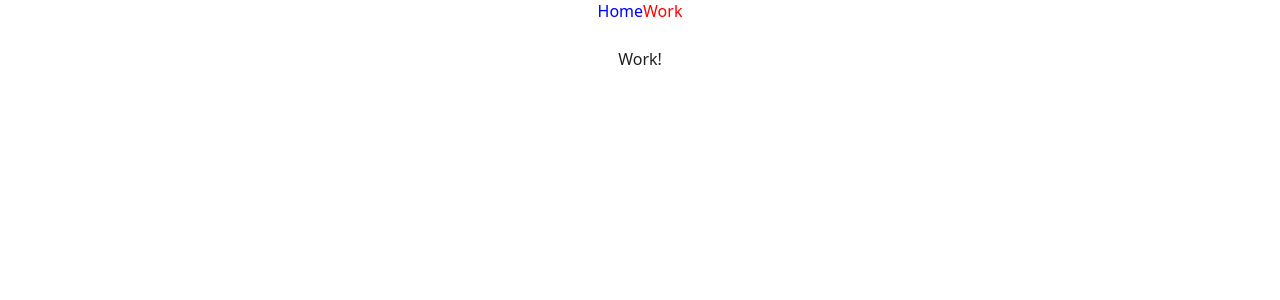
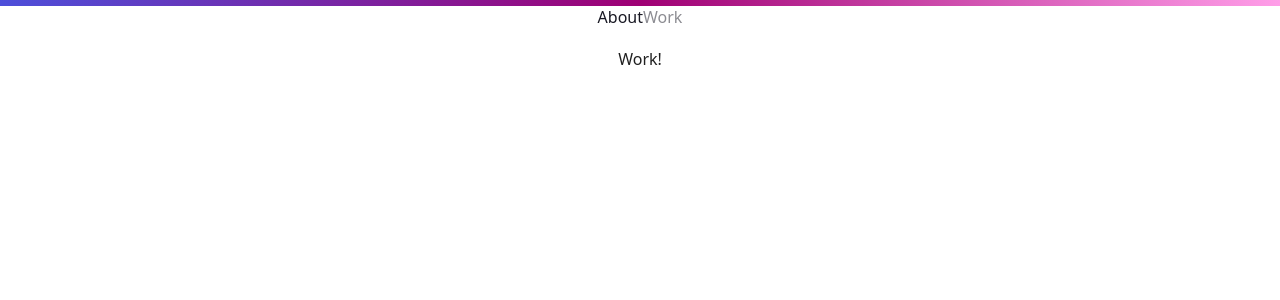
Before and after one commit to Yug34/portfolio-new, a Next.js app: page /work in a window 1280 px wide. Shown: the top 300 px of the page. Built offline with nearby package versions, Linux system fonts and the light colour scheme.

Commit message:
:lipstick: feat(header): change link color

```diff
--- a/components/HomePage/HomePage.Styles.tsx
+++ b/components/HomePage/HomePage.Styles.tsx
@@ -71,4 +71,5 @@ export const NameIntro = styled.div`
 
 export const Greeting = styled.div`
   font-family: 'Dancing Script', cursive;
+  white-space: nowrap;
 `;
--- a/components/HomePage/index.tsx
+++ b/components/HomePage/index.tsx
@@ -34,7 +34,7 @@ const HomePage = ({ratings}) => {
                 setEngineDiv(
                     <Styles.LineUp>
                         <Styles.Strike
-                            color={"#e00000"}
+                            color={"#E14ED6"}
                             top={90}
                             duration={2}
                             function={"fade-out"}
--- a/components/Layout/Header/index.tsx
+++ b/components/Layout/Header/index.tsx
@@ -8,8 +8,16 @@ const HeaderContainer = styled.div`
   position: fixed;
   top: 0;
   display: flex;
+  flex-direction: column;
   justify-content: center;
   align-items: center;
+`;
+
+const HeaderTopLine = styled.div`
+  height: 6px;
+  width: 100%;
+  background: rgb(77,79,218);
+  background: linear-gradient(90deg, rgba(77,79,218,1) 0%, rgba(159,0,116,1) 50%, rgba(255,158,232,1) 100%);
 `;
 
 const LinkContainer = styled.div`
@@ -22,7 +30,7 @@ const LinkContainer = styled.div`
 const links = [
     {
         url: '/',
-        name: 'Home'
+        name: 'About'
     },
     {
         url: '/work',
@@ -31,7 +39,7 @@ const links = [
 ];
 
 const HeaderLink = styled.div<{isCurrent?: boolean;}>`
-  color: ${(props) => props.isCurrent ? 'red' : 'blue'};
+  color: ${(props) => props.isCurrent ? '#8C8C92' : '#191924'};
 `;
 
 const Header = () => {
@@ -39,9 +47,10 @@ const Header = () => {
 
     return (
         <HeaderContainer>
+            <HeaderTopLine/>
             <LinkContainer>
                 {links.map((link) => (
-                    <Link href={link.url}>
+                    <Link href={link.url} key={link.url}>
                         <HeaderLink isCurrent={link.url === asPath}>{link.name}</HeaderLink>
                     </Link>
                 ))}
--- a/next.config.js
+++ b/next.config.js
@@ -4,4 +4,4 @@ const nextConfig = {
   swcMinify: true,
 }
 
-module.exports = nextConfig
+module.exports = nextConfig;
```
